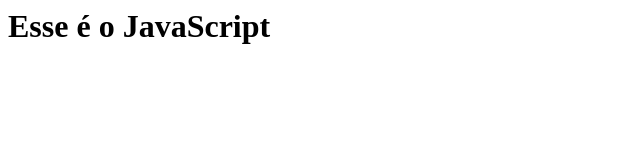
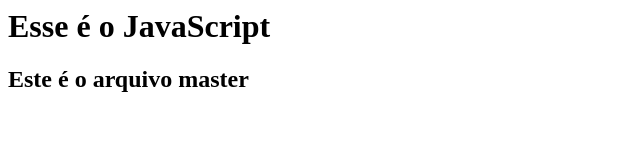
Before and after one commit to Paulo-ss/javascript-git, a plain HTML site: page index.html in a window 1280 px wide. Shown: the whole page, without its empty margins (0-640 px from the left). Drawn offline with Linux system fonts and the light colour scheme.

Commit message:
H2 adicionado

```diff
--- a/index.html
+++ b/index.html
@@ -8,6 +8,8 @@
 
   <h1> Esse é o JavaScript </h1>
 
+  <h2> Este é o arquivo master </h2>
+
   <script src="script.js"></script>
 
 </body>
```
